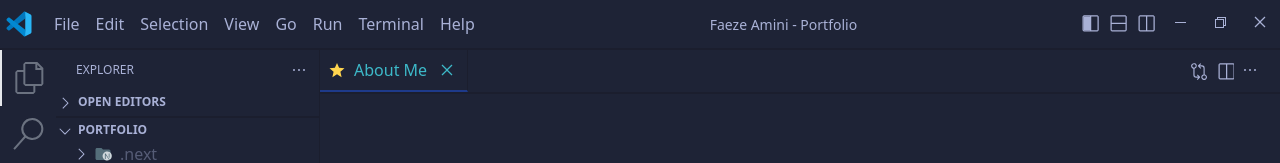
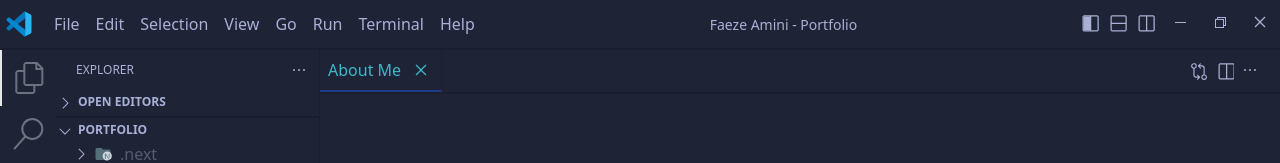
Before and after one commit to Code-Coterie-Team/faeze-amini-portfolio, a Next.js app: page / in a window 1280 px wide. Shown: the top 163 px of the page. Built offline with nearby package versions, Linux system fonts and the light colour scheme.

Commit message:
addIconTab

```diff
--- a/src/components/addNewTab.tsx
+++ b/src/components/addNewTab.tsx
@@ -6,12 +6,12 @@ import StarIcon from "./icons/StarIcon";
 import { usePathname } from "next/navigation";
 
 interface ItemTabs {
-  id: string;
   tabTitle: string;
   href: string;
+  iconTab:ReactElement;
 }
 
-function AddNewTab({ id, tabTitle, href }: ItemTabs) {
+function AddNewTab({ tabTitle, href,iconTab }: ItemTabs) {
   // const path = usePathname();
   const {
     removeTab,
@@ -23,7 +23,6 @@ function AddNewTab({ id, tabTitle, href }: ItemTabs) {
   } = addTabStore();
   return (
     <Link
-      id={id}
       href={href}
       className={`title flex items-center gap-2 border-r border-b border-r-borderDarck p-2 ${
         href === activeTab
@@ -32,19 +31,19 @@ function AddNewTab({ id, tabTitle, href }: ItemTabs) {
       }`}
       onClick={() => {
         changeActiveTab(href);
-        href === "/" ? changeIsPublicSideBar(true) : "";
+        href === "/" ? changeIsPublicSideBar(true) : undefined
         if (href.includes("/apps/")) {
           changeMyFolderSideBar(true);
           changeSrcFolderSideBar(true);
         }
       }}
     >
-      <StarIcon />
+     {iconTab}
       <p className="text-base">{tabTitle}</p>
       <button
         onClick={(e) => {
           e.preventDefault();
-          removeTab(id);
+          removeTab(href);
         }}
         className="p-1 hover:bg-gray-500/30 rounded-md"
       >
```
